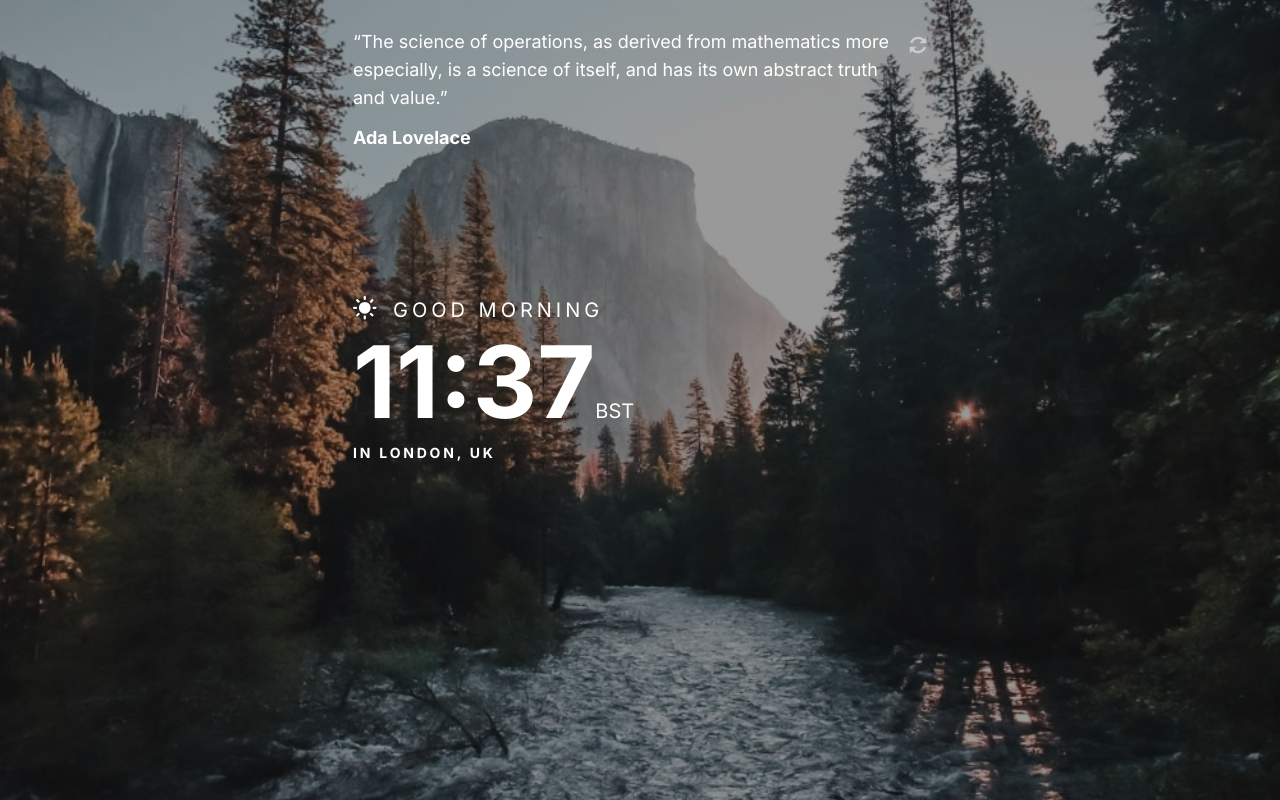
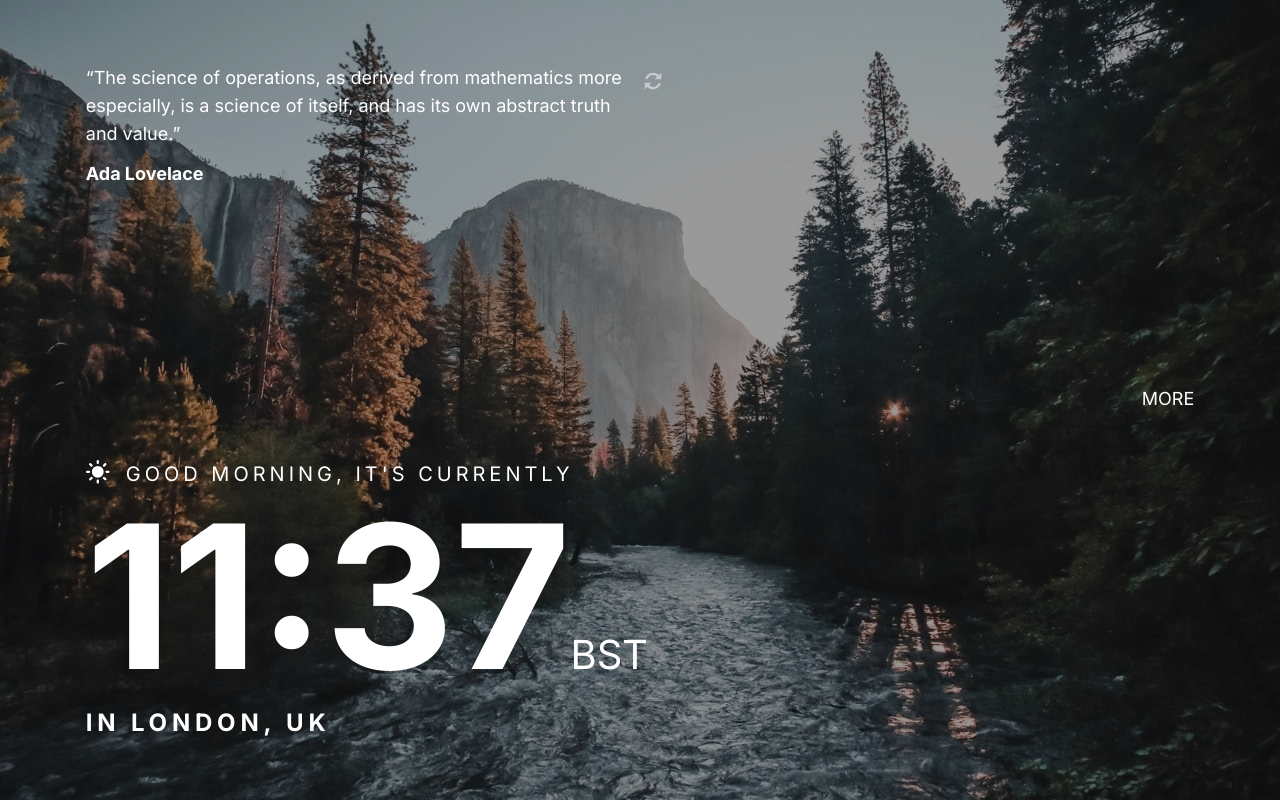
Before and after one commit to YokoMentor/clock-app, a Next.js app: page / in a window 1280 px wide. Built offline with nearby package versions, Linux system fonts and the light colour scheme.

Commit message:
Adjusted desktop and tablet layouts

```diff
--- a/app/page.module.css
+++ b/app/page.module.css
@@ -16,6 +16,12 @@
   box-shadow: inset 0 0 0 50vw rgba(0,0,0,0.4);
 }
 
+@media (min-width: 768px) {
+    .bg_light {
+    background-size: cover;
+  }
+}
+
 
 
 @media (min-width: 1440px) {
--- a/app/page.tsx
+++ b/app/page.tsx
@@ -18,7 +18,8 @@ export default function Page() {
 
   return (
     <div className={`${lightTheme ? styles.bg_light : styles.bg_dark} flex flex-col justify-start items-center min-h-screen`}>
-      <div className='flex flex-col justify-center items-center text-center w-[343px] md:w-[574px] mt-7'>
+      <div className='flex flex-col lg:flex-row'>
+        <div className='flex flex-col justify-center items-center lg:items-end w-[343px] md:w-[576px] text-center mt-8 md:mt-16 md:mr-16 lg:mr-120'>
           <div className='flex justify-center items-start w-full text-left text-light text-lg'>
             <div className='pr-4'>
               <p>“The science of operations, as derived from mathematics more especially, is a science of itself, and has its own abstract truth and value.”</p>
@@ -28,17 +29,22 @@ export default function Page() {
               <svg width="18" height="18" xmlns="http://www.w3.org/2000/svg"><path d="M7.188 10.667a.208.208 0 01.147.355l-2.344 2.206a5.826 5.826 0 009.578-2.488l2.387.746A8.322 8.322 0 013.17 14.94l-2.149 2.022a.208.208 0 01-.355-.148v-6.148h6.52zm7.617-7.63L16.978.958a.208.208 0 01.355.146v6.23h-6.498a.208.208 0 01-.147-.356L13 4.765A5.825 5.825 0 003.43 7.26l-2.386-.746a8.32 8.32 0 0113.76-3.477z" fill="#FFF" fillRule="nonzero" opacity=".5" onClick={handleThemeSwitcher}/></svg>
             </div>
           </div>
-        <div className='flex flex-col justify-center items-start w-full text-light text-lg mt-36'>
+          <div className='flex flex-col justify-center items-start w-full text-light text-lg mt-35 md:mt-90 lg:mt-68'>
+            <div>
               <div className='flex justify-start tracking-[.2em] text-xl'>
                 <svg className='mr-4' width="24" height="24" xmlns="http://www.w3.org/2000/svg"><path d="M11.78 19.417c.594 0 1.083.449 1.146 1.026l.006.125v1.842a1.152 1.152 0 01-2.296.125l-.007-.125v-1.842c0-.636.516-1.151 1.152-1.151zM6.382 17.18a1.15 1.15 0 01.09 1.527l-.09.1-1.302 1.303a1.152 1.152 0 01-1.718-1.528l.09-.1 1.302-1.302a1.15 1.15 0 011.628 0zm12.427 0l1.303 1.303a1.15 1.15 0 11-1.628 1.627L17.18 18.81a1.15 1.15 0 111.628-1.628zM11.781 5.879a5.908 5.908 0 015.901 5.902 5.908 5.908 0 01-5.901 5.902 5.908 5.908 0 01-5.902-5.902 5.908 5.908 0 015.902-5.902zm10.63 4.75a1.151 1.151 0 110 2.303h-1.843a1.151 1.151 0 110-2.303h1.842zm-19.418 0a1.151 1.151 0 01.126 2.296l-.125.007H1.15a1.151 1.151 0 01-.125-2.296l.125-.007h1.842zm1.985-7.268l.1.09 1.303 1.302a1.151 1.151 0 01-1.528 1.718l-.1-.09L3.45 5.08A1.15 1.15 0 014.978 3.36zm15.133.09c.45.449.45 1.178 0 1.628L18.808 6.38a1.151 1.151 0 11-1.628-1.628l1.303-1.303c.449-.449 1.178-.449 1.628 0zM11.781 0c.636 0 1.151.515 1.151 1.151v1.843a1.152 1.152 0 01-2.303 0V1.15C10.63.515 11.145 0 11.781 0z" fill="#FFF" fillRule="nonzero"/></svg>
                 <span>GOOD MORNING</span>
+                <span className="hidden lg:inline">, IT'S CURRENTLY</span>
               </div>
               <p className='mt-2'>
-            <span className='font-bold text-[100px] leading-none'>11:37</span>
-            <span className='text-xl'>BST</span>
+                <span className='font-bold text-[100px] md:text-[200px] leading-none'>11:37</span>
+                <span className='text-xl md:text-[40px]'>BST</span>
               </p>
-          <p className='mt-2.5 text-[14px] font-bold tracking-[.2em]'>IN LONDON, UK</p>
+              <p className='flex justify-start mt-2 text-[14px] md:text-[24px] font-bold tracking-[.2em]'>IN LONDON, UK</p>
             </div>
+          </div>
+        </div>
+        <div className='flex justify-start items-center text-light text-lg mt-14'>MORE</div>
       </div>
     </div>
   );
```
Lines whose indentation alone changed are shown as unchanged.
